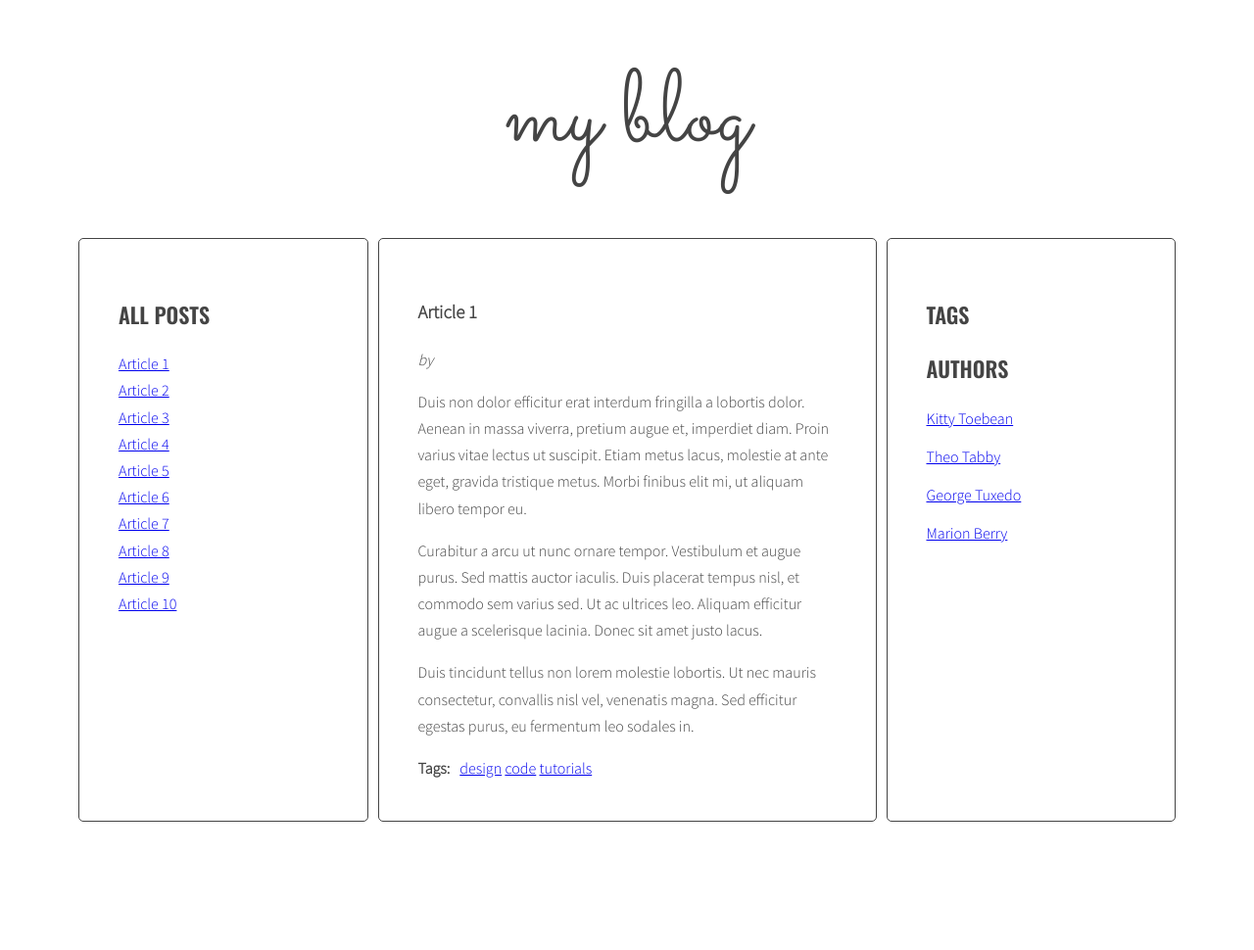
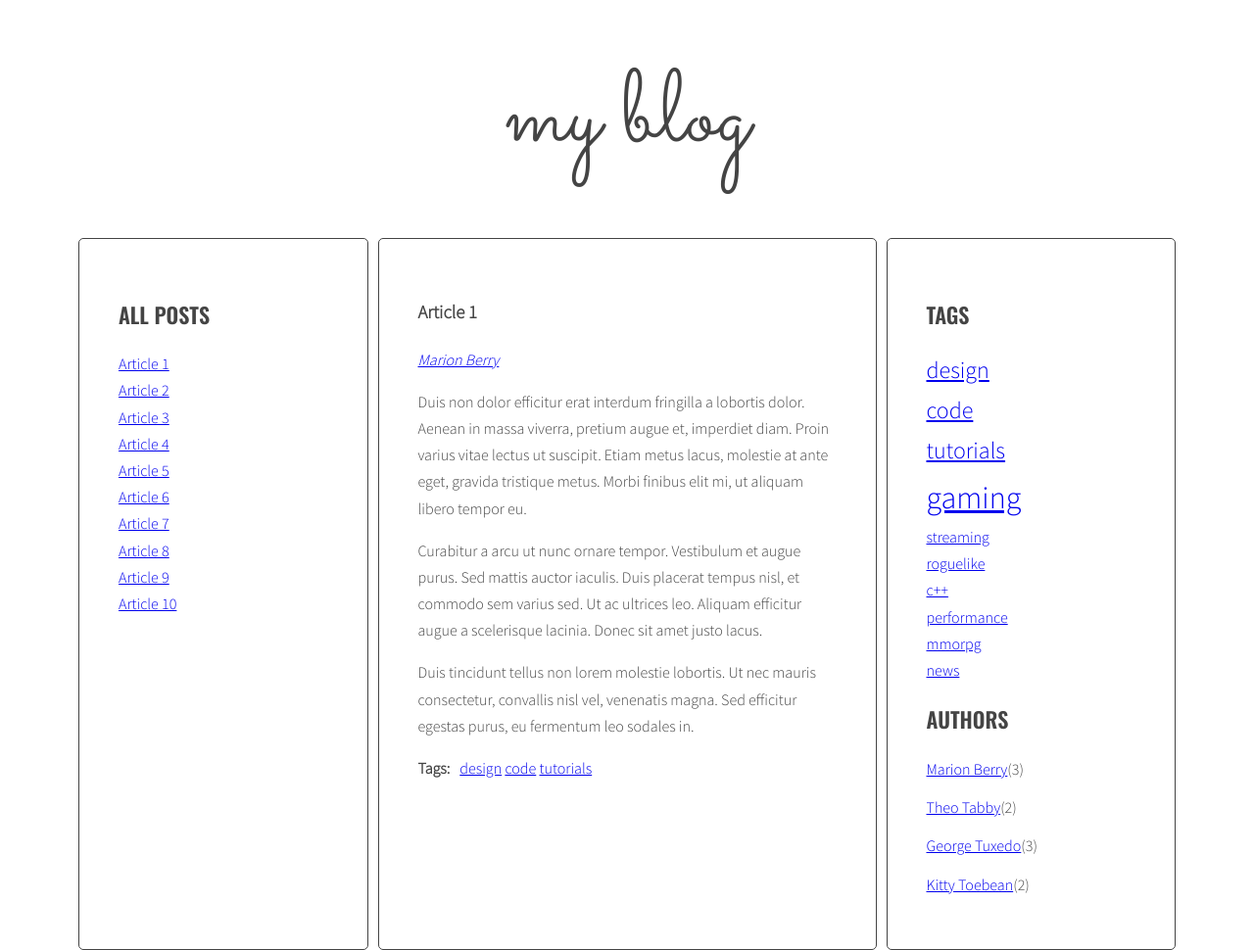
Before and after one commit to Dembo-web/javascript-blog, a website: page index.html in a window 1280 px wide. Shown: the whole page at 98% size. Before the commit the page ends 847 px from the top, so only its background shows below. Drawn offline with nearby package versions, Linux system fonts and the light colour scheme.

Commit message:
Add authors list, but click event broken

```diff
--- a/js/script.js
+++ b/js/script.js
@@ -54,9 +54,10 @@ const optArticleSelector = '.post',
   optTitleListSelector = '.titles',
   optArticleTagsSelector = '.post-tags .list',
   optAuthorsSelector= '.post-author',
-  optTagsListSelector = '.tag-list',
+  optTagsListSelector = '.tags',
   optCloudClassPrefix = 'tag-size-',
-  optCloudClassCount = 5;
+  optCloudClassCount = 5,
+  optAuthorsListSelector = '.authors';
 
 function generateTitleLinks(customSelector = ''){
 
@@ -200,7 +201,7 @@ function generateTags(){
   /* [DONE] END LOOP: for every article: */
   }
 
-  const tagList = document.querySelector('.tags');
+  const tagList = document.querySelector(optTagsListSelector);
 
   const tagsParams= calculateTagsParams(allTags);
 
@@ -210,14 +211,8 @@ function generateTags(){
   /* [NEW] START LOOP: for each tag in allTags: */
   for(let tag in allTags){
 
-    const classTag = tag.getAttribute('class');
 
-    const newClass = calculateTagClass(allTags[tag], tagsParams);
-
-    classTag.classList.add(newClass);
-
-    const tagLinkHTML = '<li><a class="X" href="#tag-' + tag +'"><span>' + tag + '</span></a>' + '(' + allTags[tag] + ')' + calculateTagClass(allTags[tag], tagsParams) + '</li>';
-    console.log('tagLinkHTML:', tagLinkHTML);
+    const tagLinkHTML = '<li><a href="#tag-' + tag + '" class="' + calculateTagClass(allTags[tag], tagsParams) + '">' + tag + '</a></li>';
     /* [NEW] generate code of a link and add it to allTagsHTML */
     allTagsHTML += tagLinkHTML;
   /* [NEW] END LOOP: for each tag in allTags: */
@@ -306,6 +301,8 @@ addClickListenersToTags();
 
 function generateAuthors(){
 
+  let allAuthors = {};
+
   /* [DONE] find authors wrapper */
 
   const articles = document.querySelectorAll(optArticleSelector);
@@ -318,11 +315,32 @@ function generateAuthors(){
 
     const articleAuthor = article.getAttribute('data-author');
 
+    // console.log(articleAuthor);
+
     const linkHTML =  '<a href="#author-' + articleAuthor +'"><span>' + articleAuthor +'</span></a>';
+
+
 
     html = html + linkHTML;
 
+    if(!allAuthors[articleAuthor]){
+      allAuthors[articleAuthor] = 1;
+    } else {
+      allAuthors[articleAuthor]++;
+    }
+
+
     authorsWrapper.innerHTML = html;
+
+    const authorsList = document.querySelector(optAuthorsListSelector);
+
+    let allAuthorsHTML = '';
+
+    for(let author in allAuthors){
+      const authorLinkHTML = '<li><a href="#author-' + author + '">' + author + '</a>' + '(' + allAuthors[author] + ')' + '</li>';
+      allAuthorsHTML += authorLinkHTML;
+    }
+    authorsList.innerHTML = allAuthorsHTML;
 
   }
 }
--- a/sass/style.scss
+++ b/sass/style.scss
@@ -118,3 +118,27 @@ body {
     margin: 0 10px 0 0;
   }
 }
+
+.tags {
+  display: inline-block;
+}
+
+.tag-size-1 {
+  font-size: 16px;
+}
+
+.tag-size-2 {
+  font-size: 20px;
+}
+
+.tag-size-3 {
+  font-size: 24px;
+}
+
+.tag-size-4 {
+  font-size: 28px;
+}
+
+.tag-size-5 {
+  font-size: 32px;
+}
```
Also changed, not shown: css/style.css, 1 other file.
